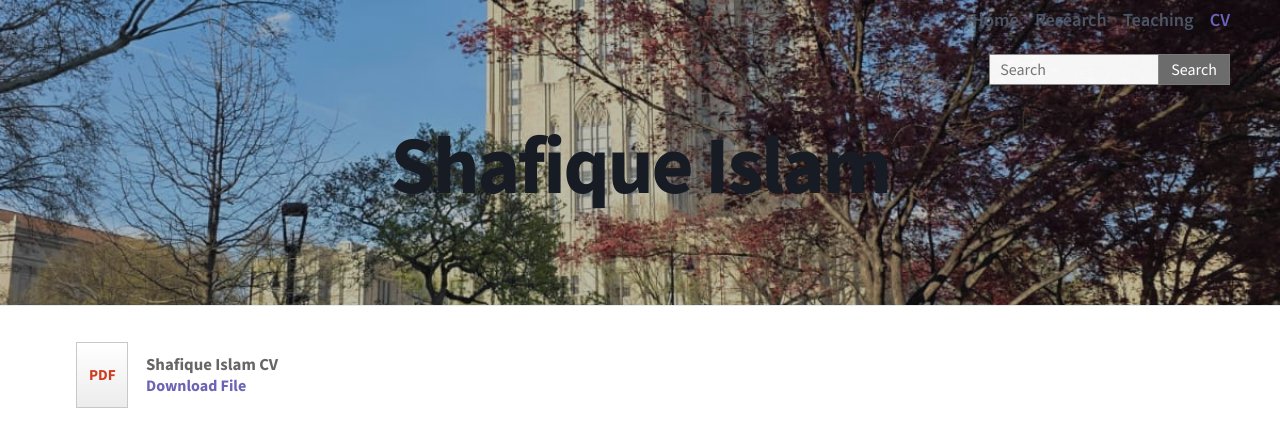
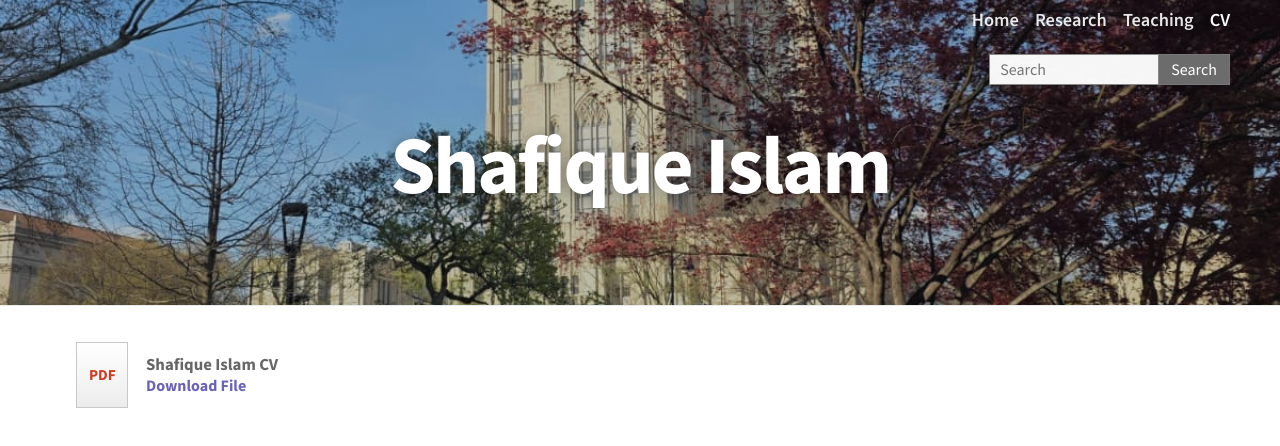
Before and after one commit to shafique-Islam-pitt/shafique-Islam-pitt.github.io, a plain HTML site: page cv.html in a window 1280 px wide. Drawn offline with nearby package versions, Linux system fonts and the light colour scheme.

Commit message:
Fix header text and search visibility

```diff
--- a/styles.css
+++ b/styles.css
@@ -57,6 +57,7 @@ a:hover {
   top: 48%;
   transform: translate(-50%, -50%);
   text-align: center;
+  z-index: 1;
 }
 
 .hero-title-small {
@@ -65,11 +66,12 @@ a:hover {
 
 .masthead h1 {
   margin: 0;
-  color: #171b23;
+  color: #ffffff;
   font-family: "Source Sans 3", sans-serif;
   font-size: clamp(3.4rem, 7vw, 5.1rem);
   font-weight: 700;
   letter-spacing: -0.03em;
+  text-shadow: 0 2px 14px rgba(0, 0, 0, 0.35);
 }
 
 .top-nav {
@@ -79,6 +81,7 @@ a:hover {
   display: flex;
   gap: 1rem;
   align-items: center;
+  z-index: 3;
 }
 
 .search-shell {
@@ -88,6 +91,7 @@ a:hover {
   display: flex;
   align-items: center;
   gap: 0;
+  z-index: 3;
 }
 
 .search-shell input {
@@ -97,6 +101,7 @@ a:hover {
   border: 1px solid #888888;
   background: rgba(255, 255, 255, 0.96);
   font: inherit;
+  color: #222222;
 }
 
 .search-shell button {
@@ -115,16 +120,17 @@ a:hover {
 }
 
 .top-nav a {
-  color: #4d5667;
+  color: rgba(255, 255, 255, 0.9);
   font-size: 1.15rem;
   font-weight: 600;
   text-decoration: none;
   padding: 0;
+  text-shadow: 0 1px 8px rgba(0, 0, 0, 0.28);
 }
 
 .top-nav a:hover,
 .top-nav a.is-active {
-  color: var(--accent);
+  color: #ffffff;
 }
 
 .site-main {
```
